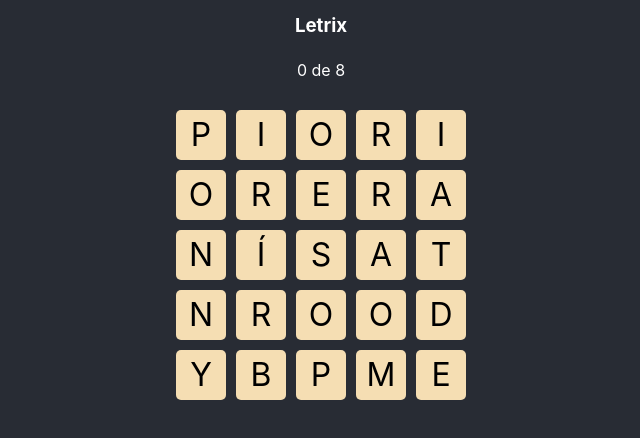
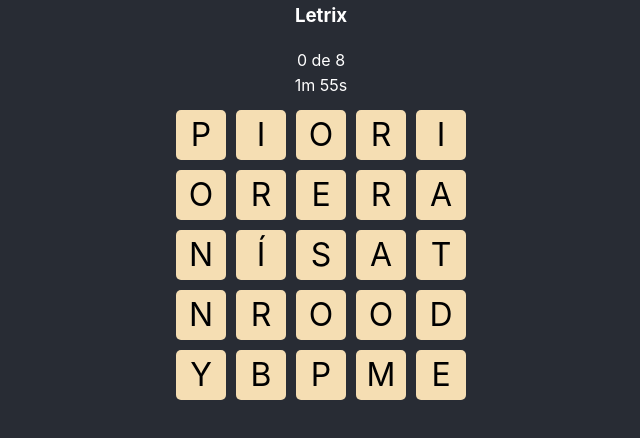
Before and after one commit to beto0607/letrix-prototype, a React (Create React App) app: page / in a window 1280 px wide. Shown: the top 438 px of the page, without its empty margins (319-959 px from the left). Built offline with nearby package versions, Linux system fonts and the light colour scheme.

Commit message:
Added Timer

```diff
--- a/package.json
+++ b/package.json
@@ -11,6 +11,7 @@
     "@types/redux": "^3.6.0",
     "@types/uuid": "^3.4.5",
     "node-sass": "^4.12.0",
+    "pretty-ms": "^5.0.0",
     "react": "^16.8.6",
     "react-dom": "^16.8.6",
     "react-redux": "^7.1.0",
--- a/src/App.tsx
+++ b/src/App.tsx
@@ -5,6 +5,7 @@
 import { Provider } from 'react-redux';
 import { store } from './store';
 import { WordsCounterComponent } from './components/WordsCounter/WordsCounter';
+import { TimerComponent } from './components/Timer/Timer';
 const words: Array<string> = [
   'abuela',
   'abuelo',
@@ -37,6 +38,7 @@
         <header className="App-header">
           <h3>Letrix</h3>
           <WordsCounterComponent wordsGoal={8} />
+          <TimerComponent timerGoal={120} />
         </header>
         <section>
           <BoardComponent words={shuffle(words).slice(0)} />
--- /dev/null
+++ b/src/components/Timer/Timer.tsx
@@ -0,0 +1,51 @@
+import React, { useState, Component } from "react";
+import { connect } from "react-redux";
+
+import styles from './timer.module.scss';
+import { AppActions, ApplicationState } from "../../types/types";
+import { Dispatch } from "redux";
+import ms from 'pretty-ms';
+
+interface OwnProps {
+    timerGoal: number;//In seconds
+}
+interface StateProps {
+    wordsFindedCounter: number;
+}
+interface DispatchProps {
+}
+type TimerProps = OwnProps & StateProps & DispatchProps;
+interface TimerState {
+    startTime: number;
+    elapsedTime: number;
+    isRunning: boolean;
+}
+class TimerConnected extends Component<TimerProps, TimerState>{
+    timer: NodeJS.Timeout;
+    constructor(props: TimerProps) {
+        super(props);
+        this.state = {
+            startTime: Date.now(),
+            elapsedTime: 0,
+            isRunning: true
+        };
+        this.timer = setInterval(() => this.setState({
+            elapsedTime: Date.now() - this.state.startTime
+        }), 1000);
+    }
+    render() {
+        const { elapsedTime } = this.state;
+        const { timerGoal } = this.props
+        return (
+            <div className={styles['words-counter-wrapper']}>
+                {ms((timerGoal * 1000) - elapsedTime, { secondsDecimalDigits: 0 })}
+            </div>
+        );
+    }
+}
+const mapStateToProps = ({ wordReducer }: ApplicationState): StateProps => ({
+    wordsFindedCounter: wordReducer.wordsFindedCounter
+})
+const mapDispatchToProps = (dispatch: Dispatch<AppActions>): DispatchProps => ({})
+
+export const TimerComponent = connect(mapStateToProps)(TimerConnected);
--- /dev/null
+++ b/src/components/Timer/timer.module.scss
@@ -0,0 +1,6 @@
+.timer-wrapper {
+    display: block;
+    border: 2px solid #222;
+    border-radius: 5px;
+    padding: 10px 20px;
+}
```
Also changed, not shown: src/utils.tsx (line endings or trailing spaces), 1 other file (tests, documents, lock files or other folders).
